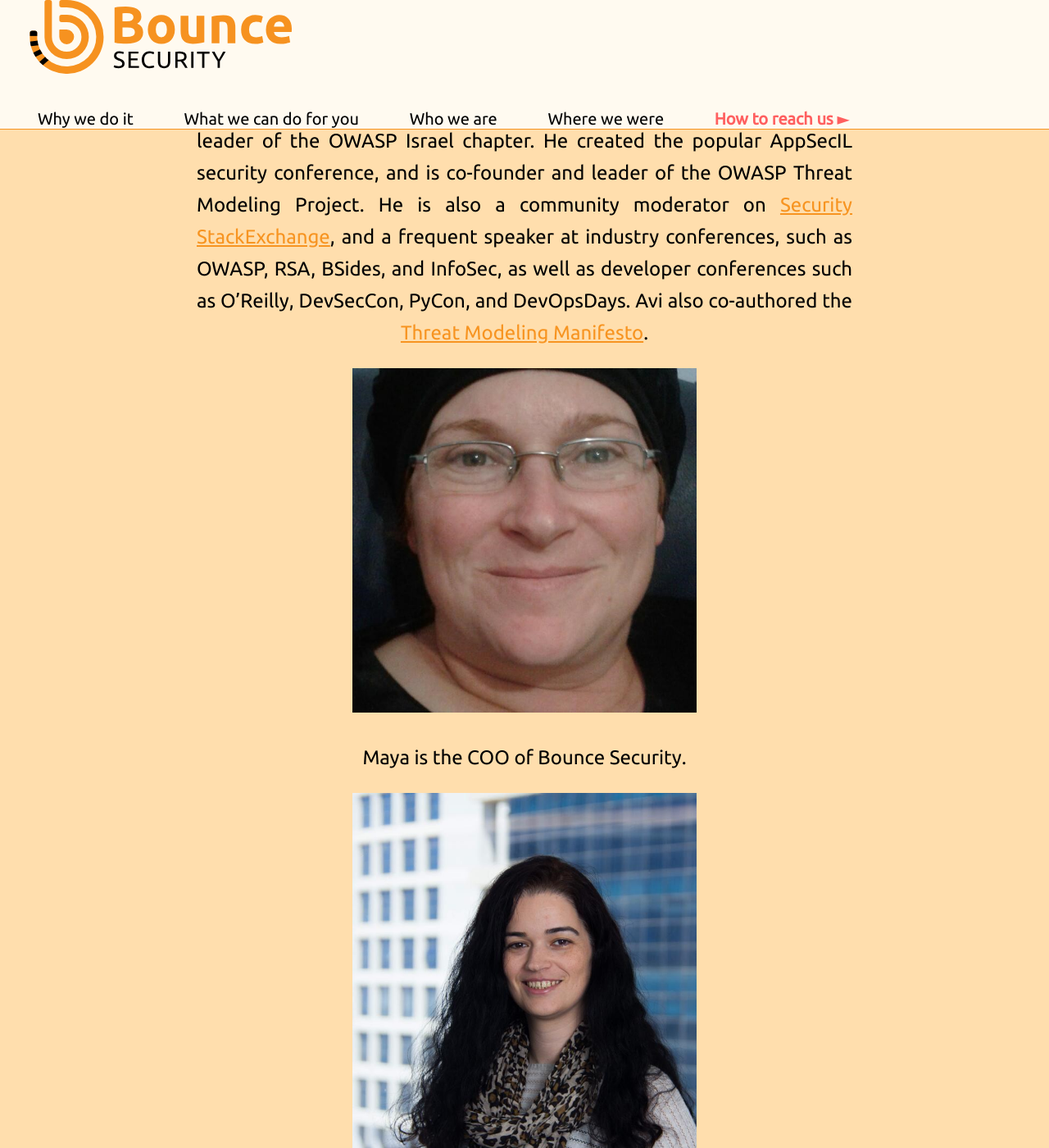
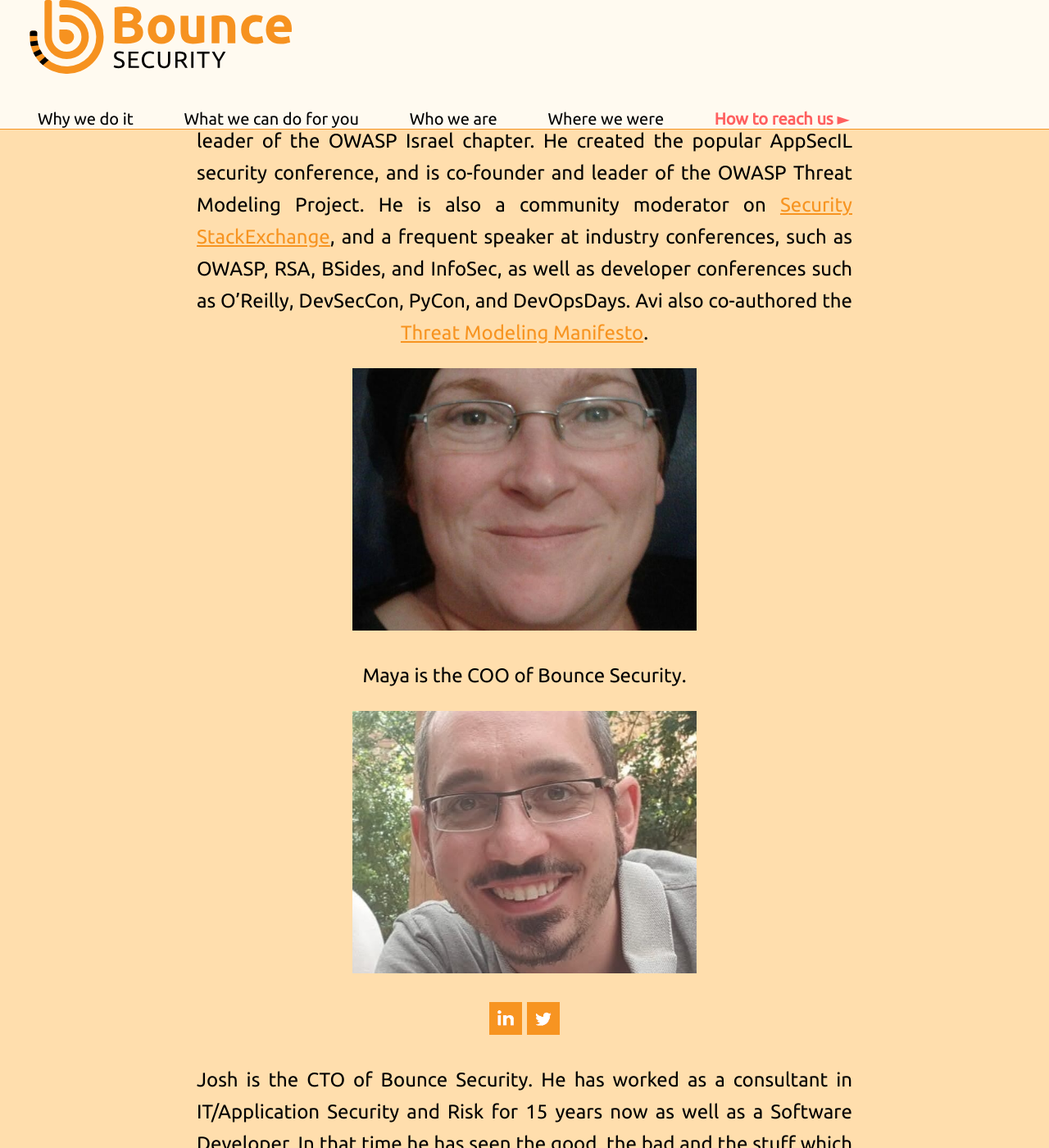
Before and after one commit to kamenskymic/bouncewebsite, a Jekyll site: the page built from index.md, in a window 1280 px wide and 1400 px high, scrolled down 2956 px. Shown: the whole window at 82% size. Built offline with Jekyll 4.4.1, drawn with Linux system fonts in a browser that asks for light colours; some of the changed text lies outside the part shown.

```diff
--- a/_includes/about.md
+++ b/_includes/about.md
@@ -22,14 +22,6 @@ AviD currently serves on the OWASP Global Board of Directors, and is a leader of
 
 Maya is the COO of Bounce Security.
 
-![Adi B profile](/assets/img/AdiB.JPG){: .profile }
-
-[![LinkedIn](/assets/img/icon-linkedin.png)](https://www.linkedin.com/in/adi-belinkov-4b229372){: .social }
-
-Adi is an experienced security manager, used to leading teams to protect some of the most sensitive systems around. While her background was originally as a software developer and manager, she was most recently Vice President of Cybersecurity at JPMorgan Chase & Co., one of the largest banks in the world. Adi is currently CTO of Bounce Security, enthusiastically pushing our quality and focus on user needs, as well as engaging in additional advanced technologies to better serve our consulting clients.
-Ms. Belinkov has well over a decade of experience in management roles, with security, operations, and development teams. She works closely with developers, QA engineers, Devops, and Product managers to deeply embed security into their daily workflows, often delivering internal training sessions. Adi has a pragmatic understanding of organizational constraints and requirements, and leverages these to ensure we deliver the optimal results to stakeholders.
-Adi has served in the famous 8200 unit in the IDF, has a degree in Software Engineering, and is working on her Executive MBA. She also volunteers for SheCodes, and previously ran one of the chapters.
-
 ![Josh profile](/assets/img/Josh.jpg){: .profile }
 
 [![LinkedIn](/assets/img/icon-linkedin.png)](https://www.linkedin.com/in/joshcgrossman/){: .social }
--- a/assets/css/style.scss
+++ b/assets/css/style.scss
@@ -286,6 +286,8 @@ section {
 
 img.profile {
 	width: 420px;
+	height: 320px;
+	object-fit: cover;
 }
 
 .social {
```
Also changed, not shown: assets/img/AdiB.JPG (deleted).
